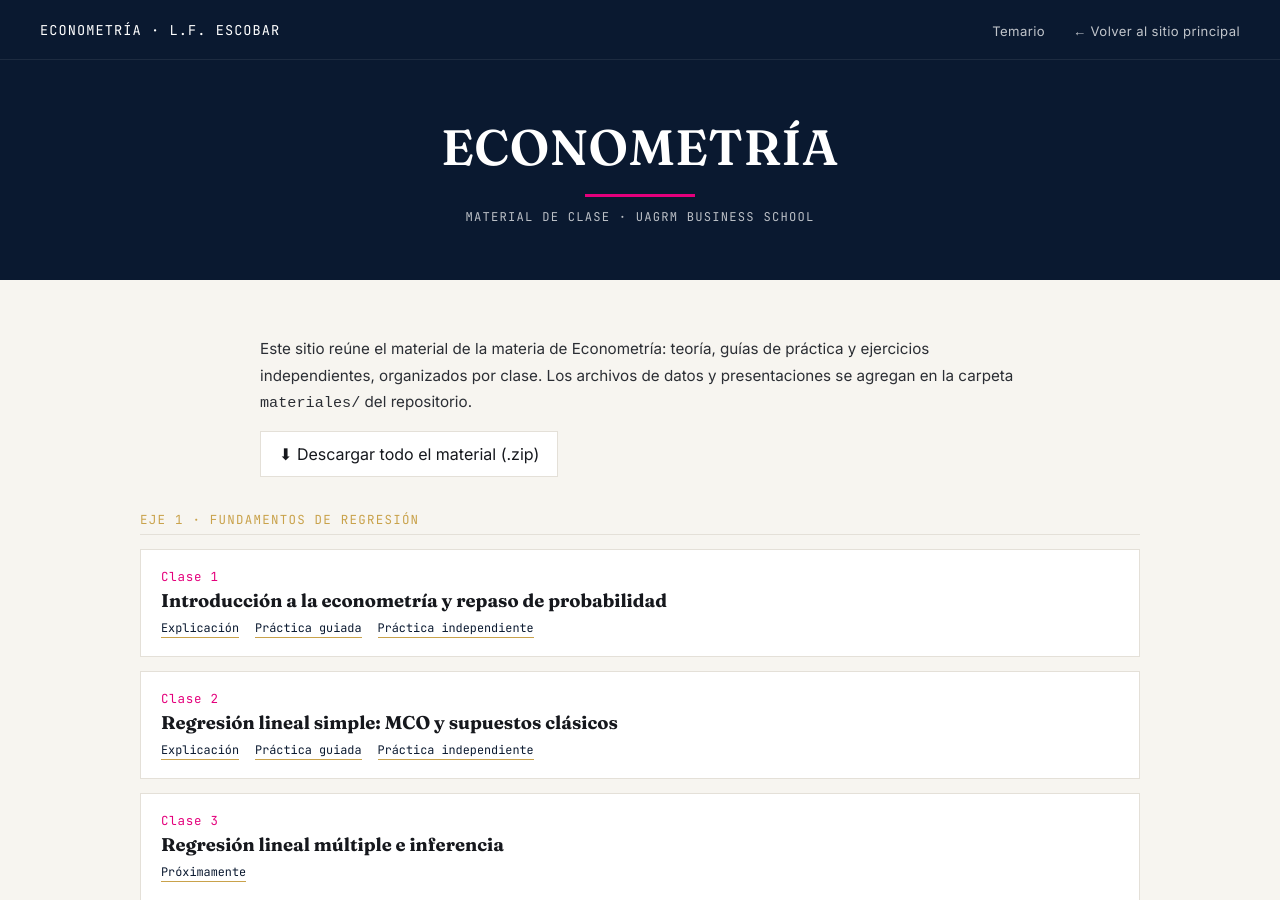
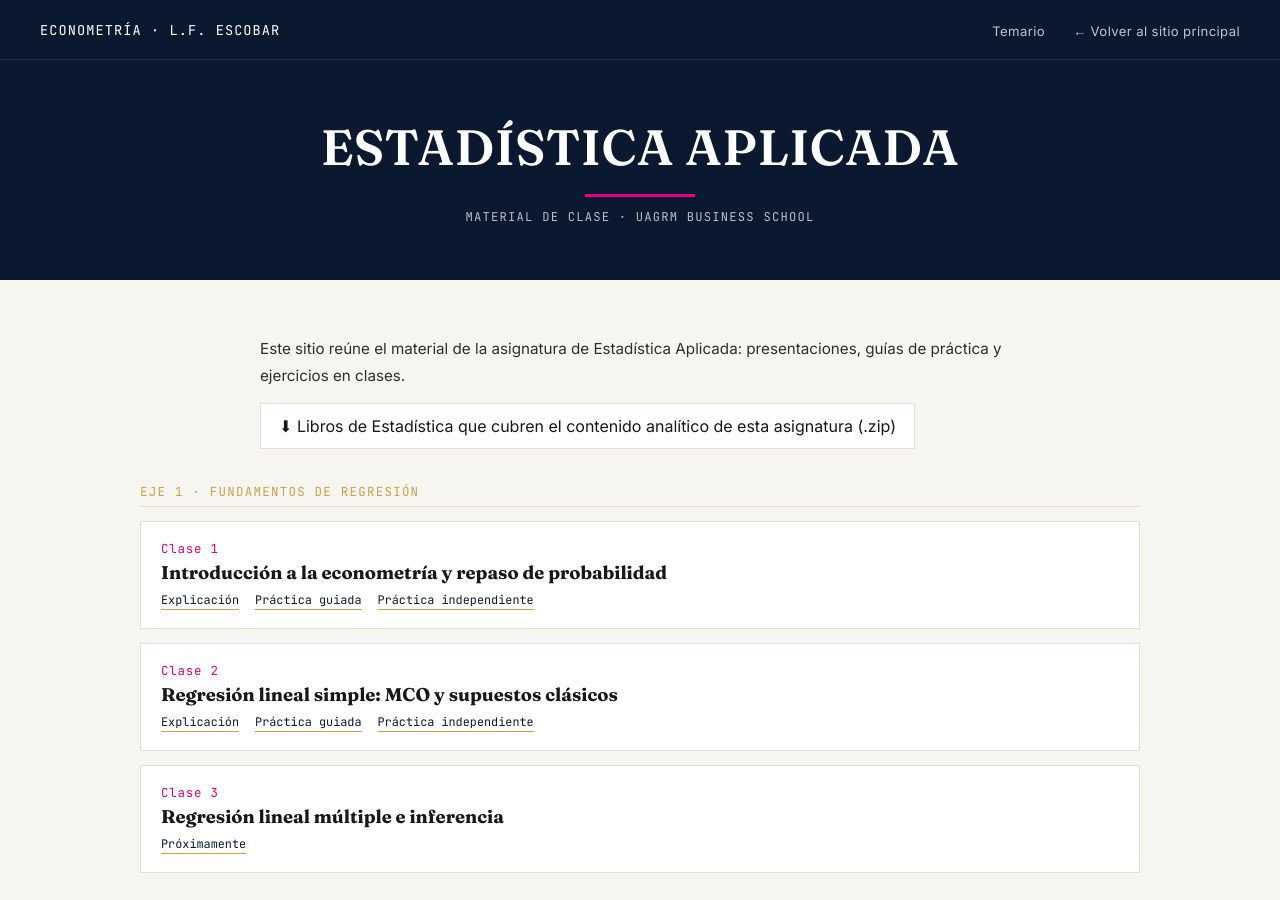
Before and after one commit to LFernandoEscobarC/estadistica, a Jekyll site: the page built from index.md, in a window 1280 px wide and 900 px high. Built offline with Jekyll 4.4.1, drawn with Linux system fonts in a browser that asks for light colours.

Commit message:
Update index.md

```diff
--- a/index.md
+++ b/index.md
@@ -4,7 +4,7 @@ title: Temario
 
 <div class="hero" style="min-height:220px;">
   <div class="hero-inner">
-    <h1>ECONOMETRÍA</h1>
+    <h1>ESTADÍSTICA APLICADA</h1>
     <div class="hero-rule"></div>
     <div class="hero-role">Material de clase · UAGRM Business School</div>
   </div>
@@ -13,15 +13,13 @@ title: Temario
 <main>
   <section style="max-width:760px; margin:0 auto 30px;">
     <p style="font-size:.95rem; line-height:1.75; color:#2b2e34;">
-      Este sitio reúne el material de la materia de Econometría: teoría, guías
-      de práctica y ejercicios independientes, organizados por clase.
-      Los archivos de datos y presentaciones se agregan en la carpeta
-      <code>materiales/</code> del repositorio.
+      Este sitio reúne el material de la asignatura de Estadística Aplicada: presentaciones, guías
+      de práctica y ejercicios en clases.
     </p>
     <p style="margin-top:14px;">
       <a class="card" style="display:inline-block; padding:12px 18px;"
-         href="https://github.com/Lufesc/econometria/archive/refs/heads/main.zip">
-         ⬇ Descargar todo el material (.zip)
+         href="https://raw.githack.com/Lufesc/EstAplic2026/main/Material%20bibliogr%C3%A1fico.rar">
+         ⬇ Libros de Estadística que cubren el contenido analítico de esta asignatura (.zip)
       </a>
     </p>
   </section>
```
